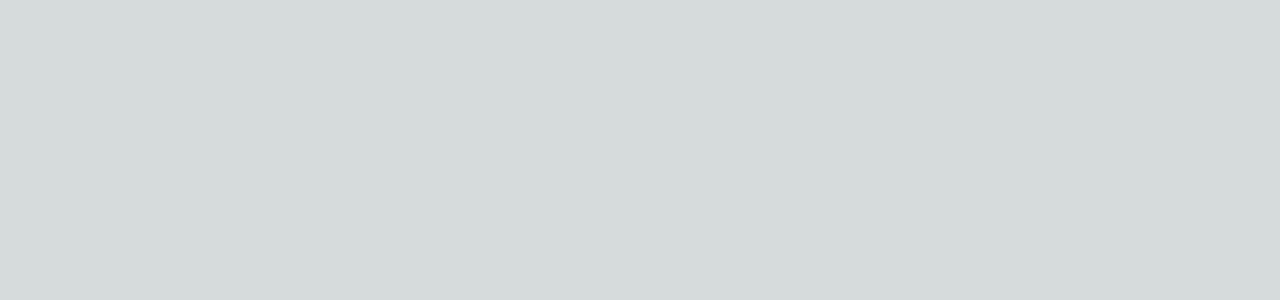
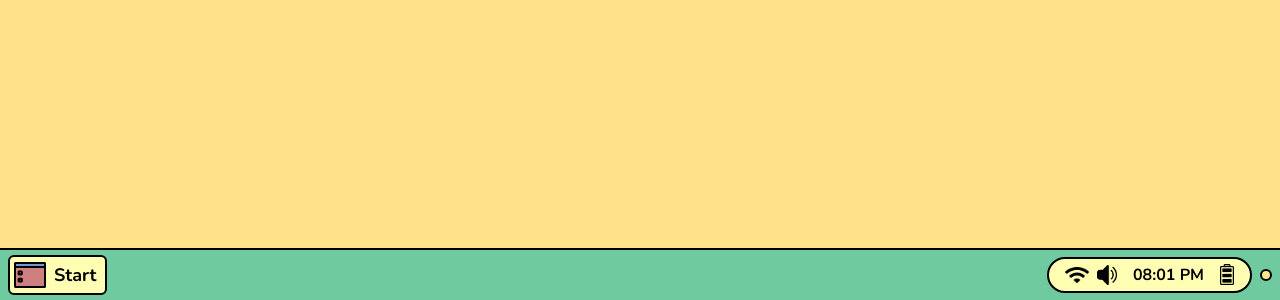
Before and after one commit to FehamIsmail/inner-portfolio-os, a Next.js app: page / in a window 1280 px wide. Shown: the part 500-800 px from the top of the page. Built offline with nearby package versions, Linux system fonts and the light colour scheme.

Commit message:
changed font and battery icon

```diff
--- a/src/components/os/Desktop.tsx
+++ b/src/components/os/Desktop.tsx
@@ -1,9 +1,23 @@
 import React from 'react';
+import Taskbar from "@/components/os/Taskbar";
+import {Nunito} from 'next/font/google'
 
+const manjari = Nunito({
+    weight: ['400', '700'],
+    subsets: ['latin']}
+);
 
 function Desktop() {
     return (
-        <div></div>
+        <main className={"w-screen h-screen p-0 m-0 bg-[#ffe28a] " + manjari.className}>
+            <div className="relative top-[calc(100%-52px)]">
+                <Taskbar
+                    toggleMinimize={() => {}}
+                    windows={{} as any}
+                />
+            </div>
+        </main>
+
     );
 }
 
```
Also changed, not shown: src/assets/icons/battery.png.
